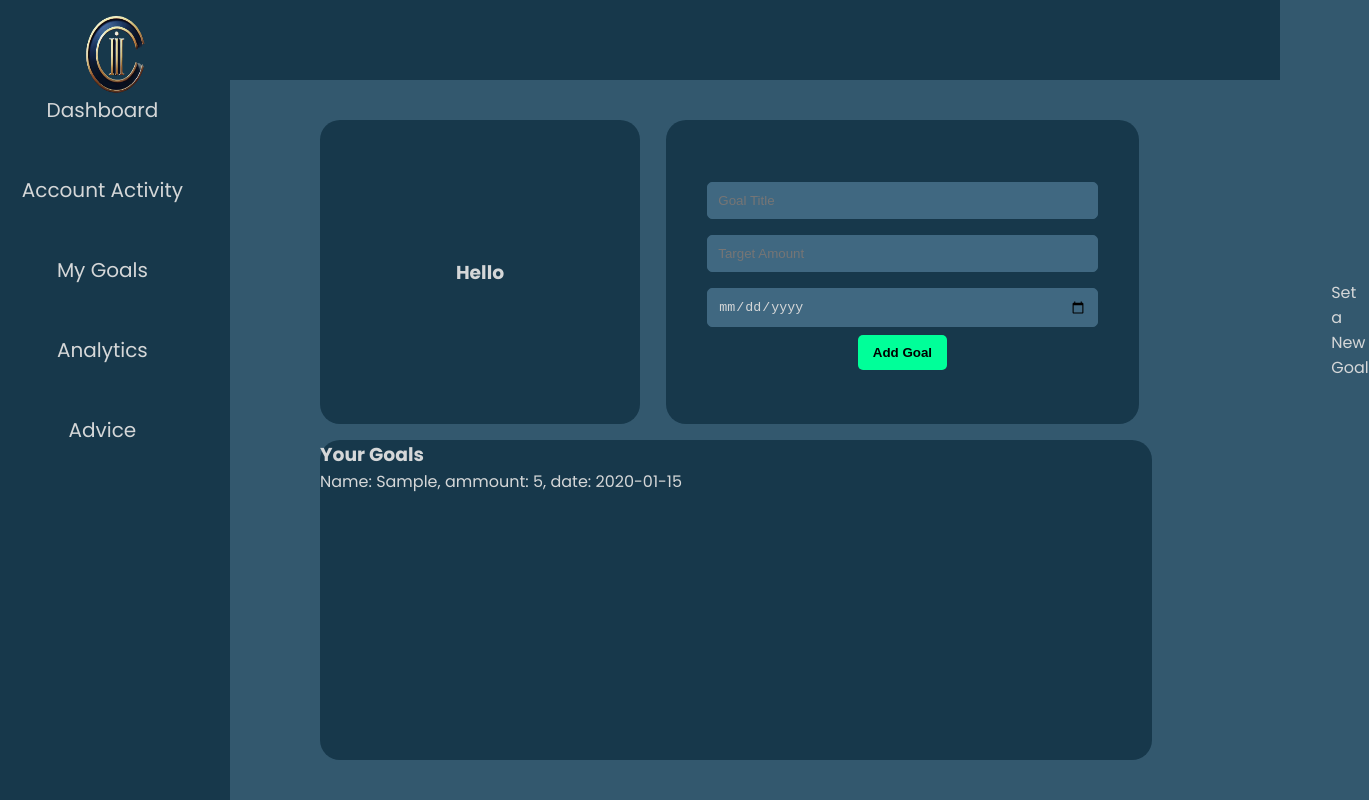
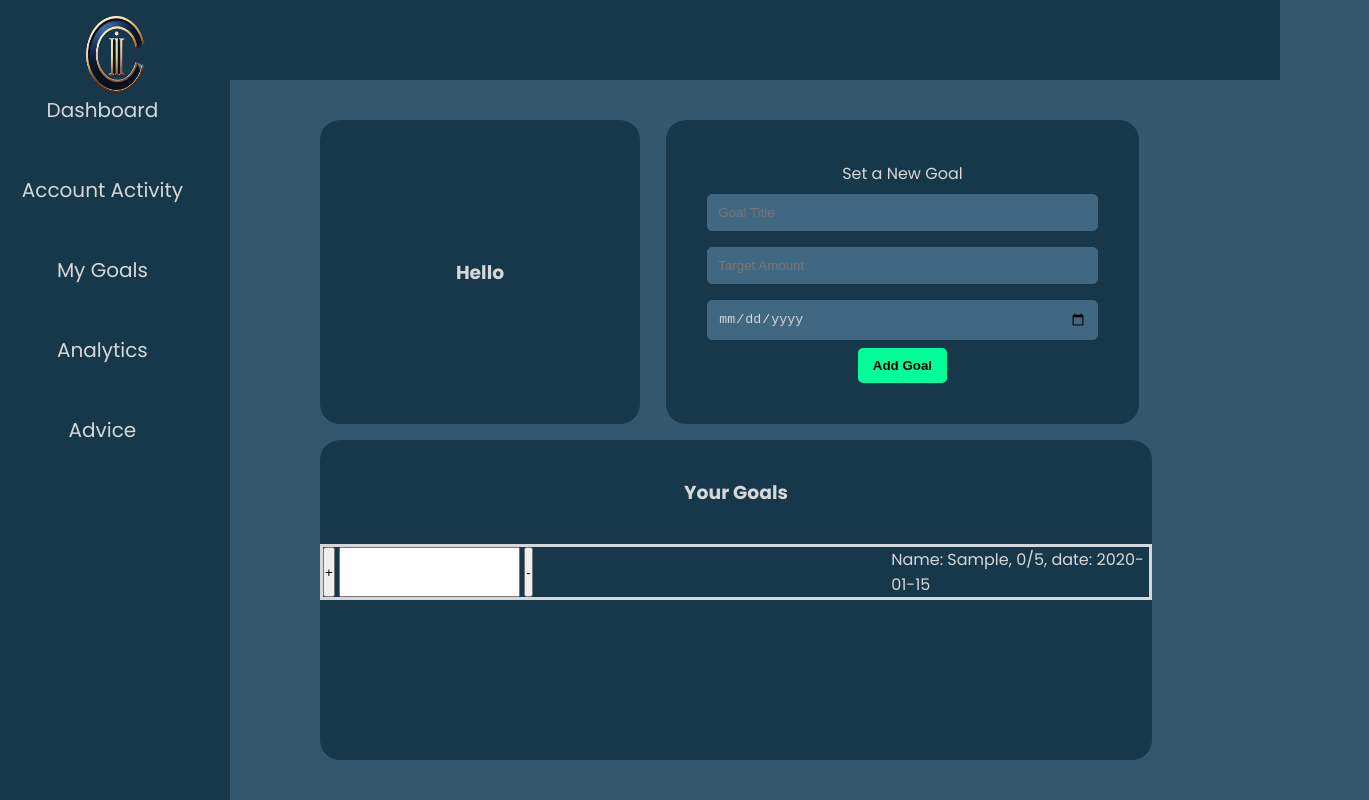
Before and after one commit to CMPT-276-SPRING-2025/final-project-14-clouds, a React (Vite) app in the folder src/frontend/: page /Goals in a window 1280 px wide. Both pictures are taken after typing "Sample", "5", "2020-01-15" into the empty fields and a click on the button "Add Goal". Shown: the whole page, 1369 px wide, since content can reach past the window. Built offline with nearby package versions, Linux system fonts and the light colour scheme.

Commit message:
+ and - buttons now work in incrementing goal progress, need to add delte button and style goals

```diff
--- a/src/frontend/src/components/addgoals.jsx
+++ b/src/frontend/src/components/addgoals.jsx
@@ -9,7 +9,7 @@ const AddGoal = ({ onAddGoal }) => {
   const handleSubmit = (event) => {
     event.preventDefault();
     if (title && amount && date) {
-      onAddGoal((prev) => [...prev, { title, amount, date }]);
+      onAddGoal((prev) => [...prev, { title, amount, date, progress: 0 }]);
       setTitle("");
       setAmount("");
       setDate("");
@@ -31,7 +31,7 @@ const AddGoal = ({ onAddGoal }) => {
         name="amount"
         placeholder="Target Amount"
         value={amount}
-        onChange={(e) => setAmount(e.target.value)}
+        onChange={(e) => setAmount(parseFloat(e.target.value))}
       />
       <input
         type="date"
--- a/src/frontend/src/components/largegoals.jsx
+++ b/src/frontend/src/components/largegoals.jsx
@@ -1,9 +1,14 @@
-import React, { useState } from "react";
+import React, { useEffect, useState } from "react";
 import "../styling/goals.css";
 
-function listGoals(gArray) {}
+const BigGoals = ({ goalsArray, setterFunction }) => {
+  const [increments, setIncrements] = useState(goalsArray.map((value) => 0));
 
-const BigGoals = ({ goalsArray }) => {
+  useEffect(() => {
+    setIncrements((prev) => [...prev, 0]);
+  }, [goalsArray]);
+
+  var listGoals = [];
   if (goalsArray.length === 0) {
     return (
       <div className="your-goals-big">
@@ -11,19 +16,88 @@ const BigGoals = ({ goalsArray }) => {
       </div>
     );
   } else {
-    listGoals = [];
-    goalsArray.map((value) => {
+    goalsArray.map((value, index) => {
       listGoals.push(
-        <p>
-          Name: {value.title}, ammount: {value.amount}, date: {value.date}
-        </p>
+        <div
+          style={{
+            border: "solid",
+            display: "flex",
+            width: "100%",
+            justifyContent: "center",
+          }}
+        >
+          <button
+            onClick={() => {
+              const updatedGoals = goalsArray.map((value, i) => {
+                if (i === index) {
+                  if (
+                    value.progress + increments[i] <= value.amount &&
+                    value.progress + increments[i] >= 0
+                  ) {
+                    return {
+                      ...value,
+                      progress: value.progress + increments[i],
+                    };
+                  }
+                }
+                return value;
+              });
+              setterFunction(updatedGoals);
+            }}
+          >
+            +
+          </button>
+          &nbsp;
+          <input
+            id="input"
+            onChange={(e) => {
+              if (e.target.value !== "") {
+                const updatedIncrements = increments.map((value, i) =>
+                  i === index ? parseFloat(e.target.value) : value
+                );
+                setIncrements(updatedIncrements);
+              } else {
+                const updatedIncrements = increments.map((value, i) =>
+                  i === index ? 0 : value
+                );
+                setIncrements(updatedIncrements);
+              }
+            }}
+          ></input>
+          &nbsp;
+          <button
+            onClick={() => {
+              const updatedGoals = goalsArray.map((value, i) => {
+                if (i === index) {
+                  if (
+                    value.progress - increments[i] <= value.amount &&
+                    value.progress - increments[i] >= 0
+                  ) {
+                    return {
+                      ...value,
+                      progress: value.progress - increments[i],
+                    };
+                  }
+                }
+                return value;
+              });
+              setterFunction(updatedGoals);
+            }}
+          >
+            -
+          </button>
+          <p style={{ marginLeft: "28vw" }}>
+            Name: {value.title}, {value.progress}/{value.amount}, date:{" "}
+            {value.date}
+          </p>
+        </div>
       );
     });
 
     return (
       <div className="your-goals-big">
         <h3>Your Goals</h3>
-        {listGoals}
+        <div style={{ marginBottom: "20vh" }}>{listGoals}</div>
       </div>
     );
   }
--- a/src/frontend/src/pages/Goals.jsx
+++ b/src/frontend/src/pages/Goals.jsx
@@ -9,20 +9,6 @@ import AddGoal from "../components/addgoals";
 
 const Goals = ({ goals, setGoals }) => {
   useEffect(() => console.log(goals), [goals]);
-
-  // const [title, setTitle] = useState("");
-  // const [amount, setAmount] = useState("");
-  // const [date, setDate] = useState("");
-
-  // const handleSubmit = (event) => {
-  //   event.preventDefault();
-  //   if (title && amount && date) {
-  //     setGoals([...goals, { title, amount, date }]);
-  //     setTitle("");
-  //     setAmount("");
-  //     setDate("");
-  //   }
-  // };
 
   return (
     <>
@@ -50,44 +36,8 @@ const Goals = ({ goals, setGoals }) => {
         </ul>
       </nav>
 
-      {/* <div className="your-goals-small"></div>
-      <div className="your-goals-big">
-        <h3>Your Goals</h3>
-        {goals.map((goal, index) => (
-          <div key={index} className="goal-item">
-            <strong>{goal.title}</strong> - ${goal.amount} (Achieve by:{" "}
-            {goal.date})
-          </div>
-        ))}
-      </div>
-      <div className="set-goal">
-        <div className="set-goal-title">Set a New Goal</div>
-        <input
-          type="text"
-          name="title"
-          placeholder="Goal Title"
-          value={title}
-          onChange={(e) => setTitle(e.target.value)}
-        />
-        <input
-          type="number"
-          name="amount"
-          placeholder="Target Amount"
-          value={amount}
-          onChange={(e) => setAmount(e.target.value)}
-        />
-        <input
-          type="date"
-          name="achieve-by"
-          value={date}
-          onChange={(e) => setDate(e.target.value)}
-        />
-        <button type="submit" onClick={handleSubmit}>
-          Add Goal
-        </button>
-      </div> */}
       <SmallGoals />
-      <BigGoals goalsArray={goals} />
+      <BigGoals goalsArray={goals} setterFunction={setGoals} />
       <AddGoal onAddGoal={setGoals} />
     </>
   );
--- a/src/frontend/src/styling/goals.css
+++ b/src/frontend/src/styling/goals.css
@@ -53,7 +53,7 @@ h2{
 }
 
 .set-goal-title{
-    position: absolute;
+
     top: 20vh;
     left: 52vw;
     padding: 0px;
@@ -100,6 +100,10 @@ h2{
     font-family: 'Poppins', sans-serif;
     color: #D5D7D8; ;
     z-index: 0;
+    display: flex;
+    flex-direction: column;
+    align-items: center;
+    justify-content: center;
 
 
 }
```
